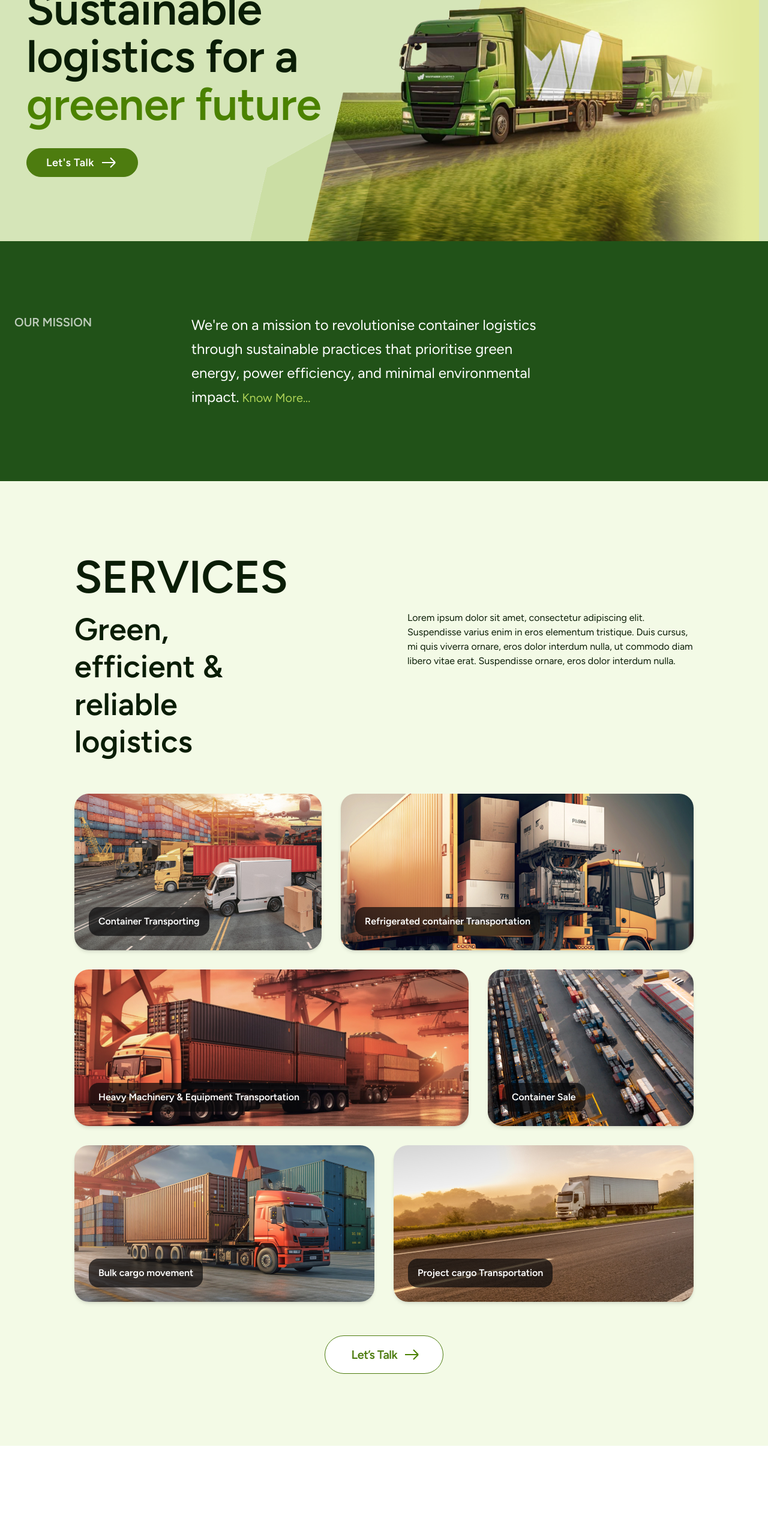
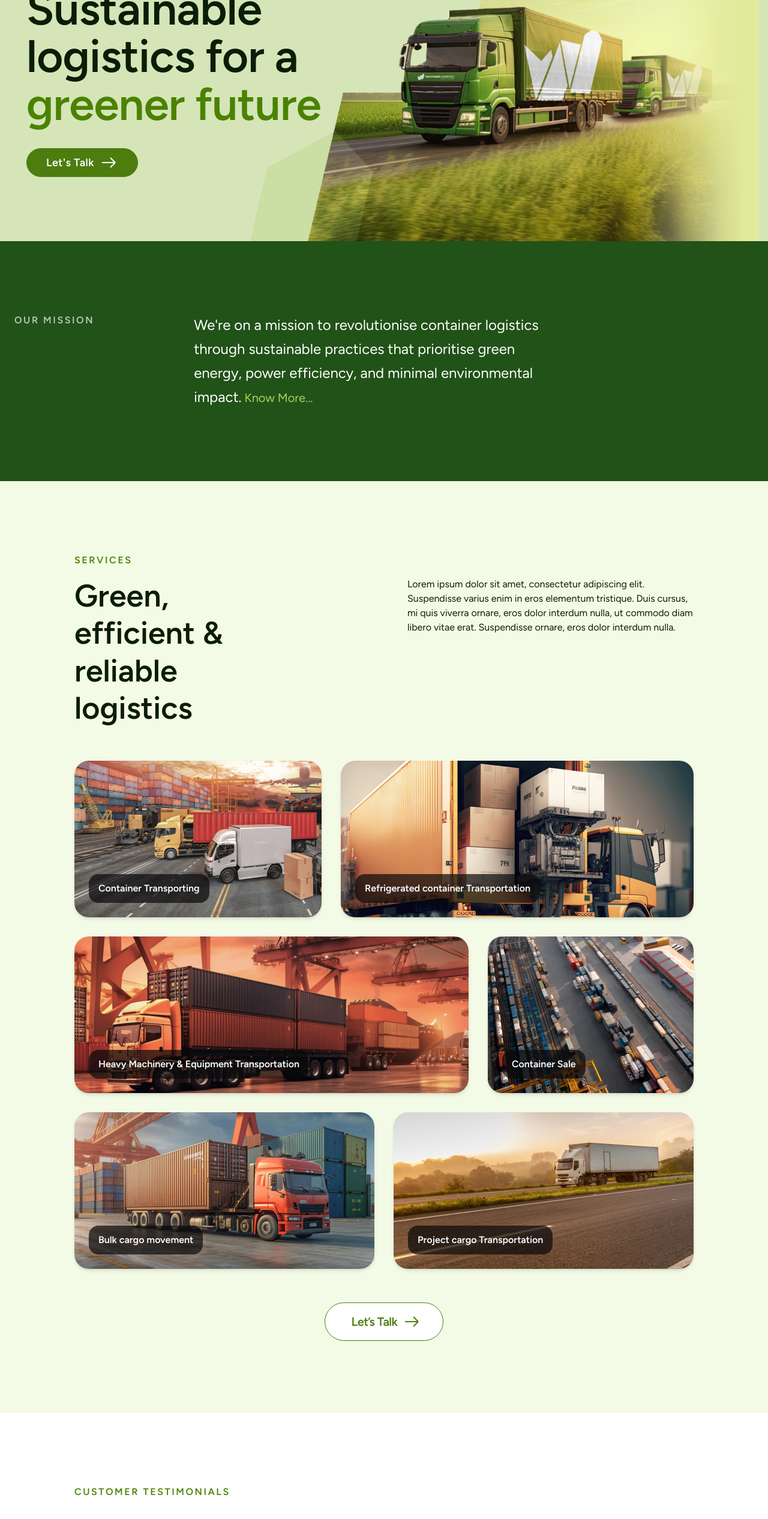
Before and after one commit to jedinrk/wayfarer-website, a Next.js app: page / in a window 1280 px wide. Shown: the part 234-2766 px from the top of the page at 60% size. Built offline with nearby package versions, Linux system fonts and the light colour scheme; a web font is replaced by a local one.

Commit message:
fixed h1 style to h6 font size and letter spacing

```diff
--- a/app/globals.css
+++ b/app/globals.css
@@ -42,8 +42,9 @@
     line-height: 1.66;
   }
   h6, .h6 {
-    font-size: 1.125rem;
+    font-size: 1rem;
     line-height: 1.5;
+    letter-spacing: 0.16rem;
   }
 
   @media (min-width: 768px) {
@@ -61,9 +62,6 @@
     }
     h5, .h5 {
       font-size: 1.44rem;
-    }
-    h6, .h6 {
-      font-size: 1.2rem;
     }
   }
 
@@ -83,9 +81,6 @@
     h5, .h5 {
       font-size: 1.5rem;
     }
-    h6, .h6 {
-      font-size: 1.25rem;
-    }
   }
 }
 
--- a/components/AboutUs.tsx
+++ b/components/AboutUs.tsx
@@ -86,7 +86,7 @@ function AboutUs() {
         <div className="flex flex-col">
           <div className="flex gap-x-10">
             <div className="flex flex-col max-w-[539px]">
-              <h1 className="uppercase">About Us</h1>
+              <h1 className="uppercase h6">About Us</h1>
               <h6 className="mt-4 text-gray-800 text-5xl font-medium leading-[64px]">
                 Wayfarer is leading the Charge Towards <br />
                 <span className="text-[#4B8200]">Sustainable Logistics</span>
--- a/components/CustomerTestimonials.tsx
+++ b/components/CustomerTestimonials.tsx
@@ -7,7 +7,7 @@ const CustomerTestimonials: React.FC<{
   return (
     <section className="px-[124px] py-[120px]">
       <div className="w-full max-w-320 m-auto">
-        <h1 className="uppercase">Customer testimonials</h1>
+        <h1 className="uppercase text-theme-text-700 h6">Customer testimonials</h1>
         <h2 className="text-5xl w-1/2 mt-[24px]">
           Client Stories: <br /> Our Impact in Action
         </h2>
--- a/components/Services.tsx
+++ b/components/Services.tsx
@@ -13,7 +13,7 @@ function Services() {
     <section className="w-full px-[124px] py-[120px] bg-theme-700">
       <div className="w-full max-w-320 m-auto flex flex-col items-center">
         <div>
-          <h1 className="uppercase mb-[16px]">services</h1>
+          <h1 className="uppercase mb-[16px] text-theme-text-700 h6">services</h1>
           <div className="flex justify-between gap-[140px]">
             <h2 className="text-5xl mr-[40px]">
               Green, efficient & reliable logistics
```
